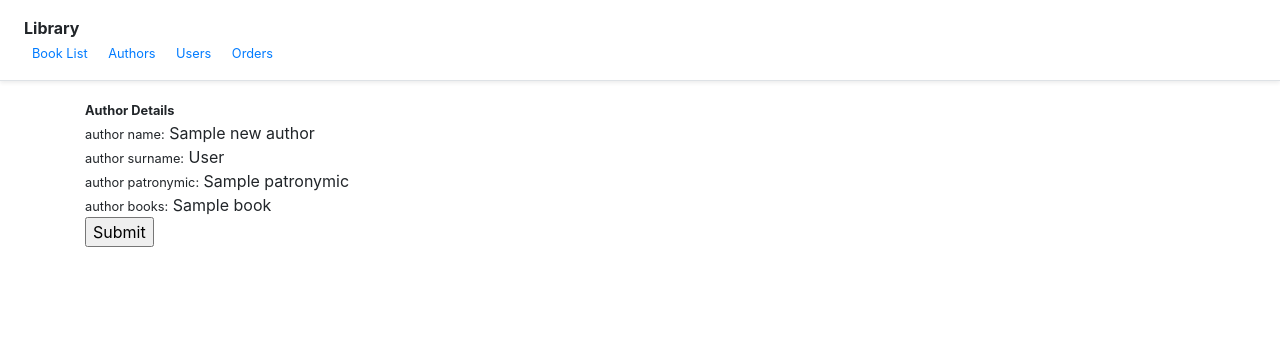
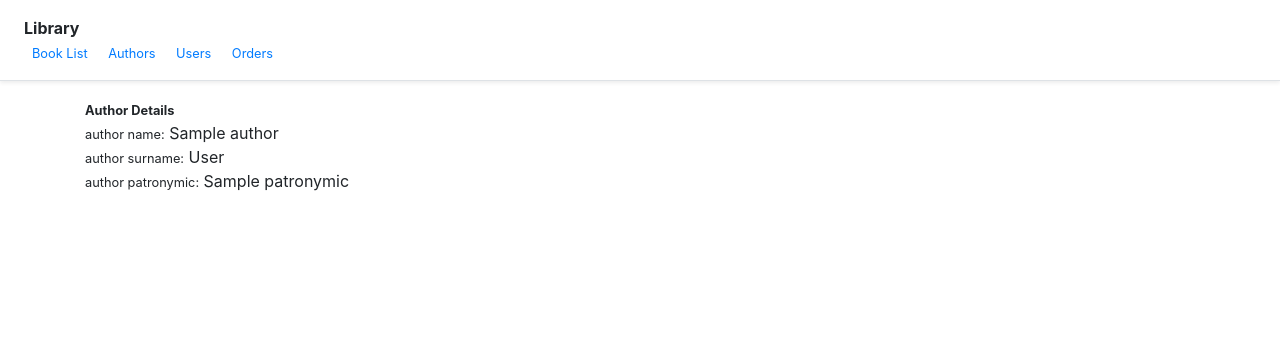
Before and after one commit to roman-k-tech/python-marathon-sprint17, a Django app: template author/templates/author/create_author.html in a window 1280 px wide. Shown: the top 341 px of the page. Run offline with Django 3.2, Linux system fonts and the light colour scheme; the template is opened without the code that fills it: most values are stand-ins (such as "Sample title", 1, 10 or a date in 2020); some libraries are stand-ins or nearby versions.

Commit message:
removed obsolete code from author

```diff
--- a/author/forms.py
+++ b/author/forms.py
@@ -1,5 +1,6 @@
-from django.forms import ModelForm, TextInput
+from django.forms import ModelForm, TextInput, SelectMultiple
 from .models import Author
+from book.models import Book
 
 
 class AuthorForm(ModelForm):
@@ -10,5 +11,5 @@
             "name": TextInput(attrs={'class': 'form-control', 'placeholder': 'first name'}),
             "surname": TextInput(attrs={'class': 'form-control', 'placeholder': 'surname'}),
             "patronymic": TextInput(attrs={'class': 'form-control', 'placeholder': 'patronymic'}),
-            "books": TextInput(attrs={ 'class': 'form-control', 'placeholder': 'books' })
+            #            "books": SelectMultiple(attrs={ 'class': 'form-control', 'placeholder': 'books' })
         }
--- a/author/templates/author/author_details.html
+++ b/author/templates/author/author_details.html
@@ -12,7 +12,6 @@
     {% if books %}
         {% for book in books %}
             <a href="{% url 'book_item' book.id %}"> {{ book.name }} </a>
-<!--                <a href='book_item' target="_blank"> {{ el.title }} </a>  -->
             <br>
         {% endfor %}
     {% else %}
--- a/author/templates/author/authors.html
+++ b/author/templates/author/authors.html
@@ -8,7 +8,6 @@
     {% if authors %}
         {% for author in authors %}
             <a href="{% url 'author_item' author.id %}"> <small>{{ forloop.counter }}</small>. {{ author.name }} {{ author.surname }} </a>
-<!--            <a href='book_item' target="_blank"> {{ el.title }} </a>  -->
             <br>
         {% endfor %}
     {% else %}
--- a/author/templates/author/create_author.html
+++ b/author/templates/author/create_author.html
@@ -8,16 +8,14 @@
     <small><b>Author Details</b></small>
         <form method = "POST"> {% csrf_token %}
             <small>author name:</small>
-            {{new_author.name}}<br>
+            {{author.name}}<br>
             <small>author surname:</small>
-            {{new_author.surname}}<br>
+            {{author.surname}}<br>
             <small>author patronymic:</small>
-            {{new_author.patronymic}}<br>
-            <small>author books:</small>
-            {{new_author.book}}<br>
-            <input type='submit' value='Submit'/>
-<!--        <button type="submit" class="btn btn-success">Add</button>
-        <span>{{error}}</span> -->
+            {{author.patronymic}}<br>
+<!--            <small>author books:</small>-->
+<!--            {{author.books}}<br>-->
+<!--            <input type='submit' value='Submit'/>-->
             {{ error }}
         </form>
 {% endblock %}
--- a/author/views.py
+++ b/author/views.py
@@ -26,7 +26,7 @@
         else:
             error = 'Form is incorrect!'
 
-    context = {'new_author': new_author, 'error': error}
+    context = {'author': new_author, 'error': error}
     return render(request, 'author/create_author.html', context)
 
 
@@ -42,7 +42,7 @@
         else:
             error = 'Form is incorrect'
 
-    context = {'new_author': updated_author, 'error': error}
+    context = {'author': updated_author, 'error': error}
     return render(request, 'author/create_author.html', context)
 
 
```
